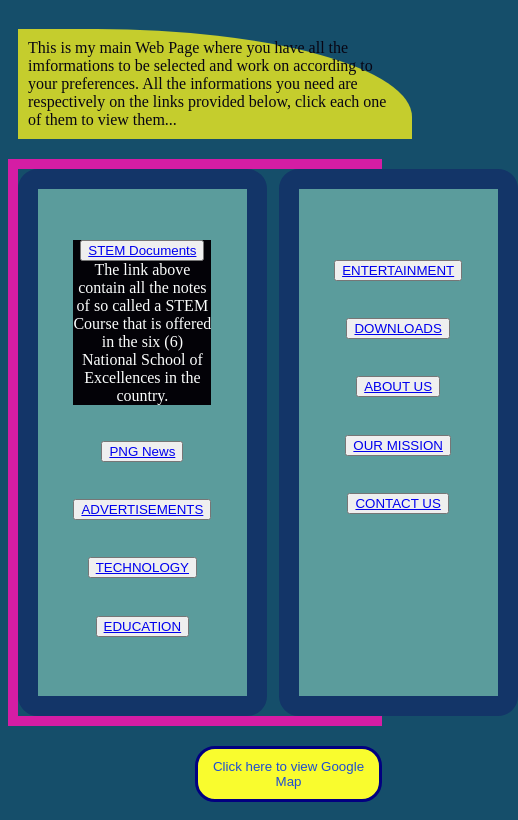
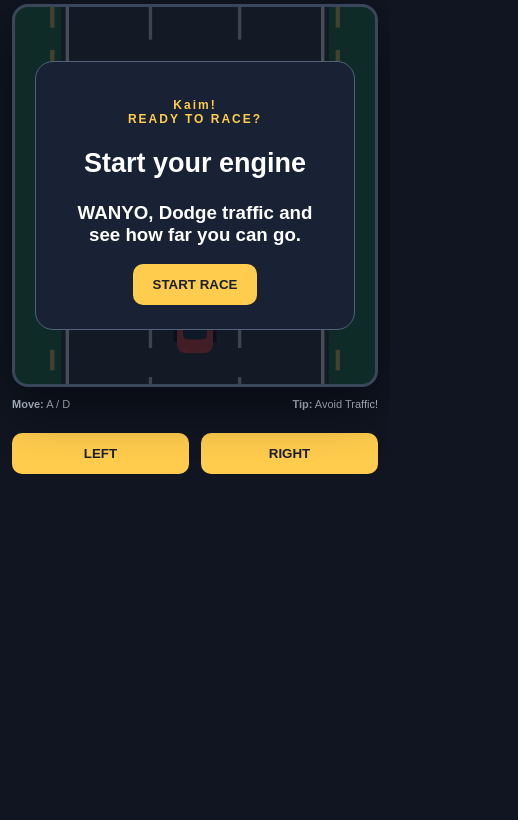
Before and after one commit to JonahKUALA/monpii, a plain HTML site: page index.html in a window 390 px wide. Shown: the part 279-1099 px from the top of the page, 518 px wide, since content can reach past the window. After the commit the page ends 844 px from the top, so only its background shows below. Drawn offline with Linux system fonts and the light colour scheme.

Commit message:
Add files via upload

```diff
--- /dev/null
+++ b/game.js
@@ -0,0 +1,291 @@
+const canvas = document.getElementById("gameCanvas");
+const ctx = canvas.getContext("2d");
+
+const scoreElement = document.getElementById("score");
+const overlay = document.getElementById("overlay");
+const overlayTitle = document.getElementById("overlayTitle");
+const overlayMessage = document.getElementById("overlayMessage");
+const overlayEyebrow = document.getElementById("overlayEyebrow");
+const startButton = document.getElementById("startButton");
+
+const leftButton = document.getElementById("leftButton");
+const rightButton = document.getElementById("rightButton");
+
+const W = canvas.width;
+const H = canvas.height;
+
+const road = { x: 54, width: 312 };
+const laneWidth = road.width / 3;
+
+const car = {
+  lane: 1,
+  y: H - 112,
+  width: 42,
+  height: 76
+};
+
+const colors = [
+  "#f4b942",
+  "#4fc3f7",
+  "#b39ddb",
+  "#f06b6b",
+  "#eeeeee"
+];
+
+let traffic = [];
+let score = 0;
+let speed = 250;
+let roadOffset = 0;
+let spawnTimer = 0;
+let running = false;
+let lastTime = 0;
+let animationId = null;
+
+function laneCenter(lane) {
+  return road.x + laneWidth * lane + laneWidth / 2;
+}
+
+function roundedRect(x, y, w, h, radius) {
+  ctx.beginPath();
+  ctx.roundRect(x, y, w, h, radius);
+}
+
+function drawCar(x, y, color, player = false) {
+  const w = car.width;
+  const h = car.height;
+
+  // Wheels
+  ctx.fillStyle = "#11151b";
+
+  ctx.fillRect(x - w / 2 - 4, y + 13, 7, 18);
+  ctx.fillRect(x + w / 2 - 3, y + 13, 7, 18);
+  ctx.fillRect(x - w / 2 - 4, y + h - 31, 7, 18);
+  ctx.fillRect(x + w / 2 - 3, y + h - 31, 7, 18);
+
+  // Car body
+  ctx.fillStyle = color;
+  roundedRect(x - w / 2, y, w, h, 10);
+  ctx.fill();
+
+  // Windows
+  ctx.fillStyle = "#b9edff";
+  roundedRect(x - w / 2 + 7, y + 13, w - 14, 19, 5);
+  ctx.fill();
+
+  ctx.fillStyle = "#24364a";
+  roundedRect(x - w / 2 + 7, y + 43, w - 14, 17, 5);
+  ctx.fill();
+
+  // Headlights
+  ctx.fillStyle = "#fff5c4";
+  ctx.fillRect(x - w / 2 + 4, y + 3, 9, 4);
+  ctx.fillRect(x + w / 2 - 13, y + 3, 9, 4);
+
+  // Rear lights
+  ctx.fillStyle = "#ff4c57";
+  ctx.fillRect(x - w / 2 + 4, y + h - 5, 9, 3);
+  ctx.fillRect(x + w / 2 - 13, y + h - 5, 9, 3);
+
+  if (player) {
+    ctx.fillStyle = "white";
+    ctx.fillRect(x - 2, y + 34, 4, 8);
+  }
+}
+
+function drawRoad(dt) {
+  // Grass
+  ctx.fillStyle = "#267b4a";
+  ctx.fillRect(0, 0, W, H);
+
+  // Asphalt
+  ctx.fillStyle = "#353b45";
+  ctx.fillRect(road.x, 0, road.width, H);
+
+  // Road edges
+  ctx.fillStyle = "white";
+  ctx.fillRect(road.x + 5, 0, 4, H);
+  ctx.fillRect(road.x + road.width - 9, 0, 4, H);
+
+  // Moving lane markings
+  roadOffset = (roadOffset + speed * dt) % 72;
+  ctx.fillStyle = "#d9dee5";
+
+  for (let lane = 1; lane <= 2; lane++) {
+    const x = road.x + laneWidth * lane - 2;
+
+    for (let y = -72 + roadOffset; y < H; y += 72) {
+      ctx.fillRect(x, y, 4, 38);
+    }
+  }
+
+  // Yellow roadside markers
+  ctx.fillStyle = "#f4d35e";
+
+  for (let y = -50 + roadOffset % 50; y < H; y += 50) {
+    ctx.fillRect(road.x - 13, y, 5, 24);
+    ctx.fillRect(road.x + road.width + 8, y, 5, 24);
+  }
+}
+
+function draw() {
+  ctx.clearRect(0, 0, W, H);
+  drawRoad(0);
+
+  for (const enemy of traffic) {
+    drawCar(laneCenter(enemy.lane), enemy.y, enemy.color);
+  }
+
+  drawCar(laneCenter(car.lane), car.y, "#ef4444", true);
+}
+
+function spawnTraffic() {
+  const lanes = [0, 1, 2].filter(lane =>
+    !traffic.some(enemy =>
+      enemy.lane === lane && enemy.y < 150
+    )
+  );
+
+  if (lanes.length === 0) return;
+
+  const lane = lanes[Math.floor(Math.random() * lanes.length)];
+  const color = colors[Math.floor(Math.random() * colors.length)];
+
+  traffic.push({
+    lane,
+    y: -90,
+    color
+  });
+}
+
+function checkCollision(a, b) {
+  const sameLane = a.lane === b.lane;
+
+  const verticalHit =
+    a.y < b.y + car.height - 10 &&
+    a.y + car.height - 10 > b.y + 10;
+
+  return sameLane && verticalHit;
+}
+
+function endGame() {
+  running = false;
+
+  overlay.classList.remove("hidden");
+  overlayEyebrow.textContent = "RACE FINISHED";
+  overlayTitle.textContent = "Game over!";
+  overlayMessage.textContent =
+    `You scored ${Math.floor(score)} points. Try again!`;
+
+  startButton.textContent = "RACE AGAIN";
+}
+
+function update(dt) {
+  // Increase difficulty as the score grows
+  speed = Math.min(480, 250 + score * 0.55);
+  score += dt * 10;
+
+  scoreElement.textContent = Math.floor(score);
+
+  // Spawn traffic
+  spawnTimer += dt;
+
+  const interval = Math.max(0.48, 1.15 - score / 900);
+
+  if (spawnTimer >= interval) {
+    spawnTraffic();
+    spawnTimer = 0;
+  }
+
+  // Move enemy cars down the road
+  for (const enemy of traffic) {
+    enemy.y += speed * dt;
+
+    if (checkCollision(car, enemy)) {
+      endGame();
+      return;
+    }
+  }
+
+  // Remove cars that have passed the screen
+  traffic = traffic.filter(enemy => enemy.y < H + 100);
+}
+
+function loop(timestamp) {
+  if (!running) return;
+
+  const dt = Math.min((timestamp - lastTime) / 1000 || 0, 0.04);
+  lastTime = timestamp;
+
+  update(dt);
+  draw();
+
+  if (running) {
+    animationId = requestAnimationFrame(loop);
+  }
+}
+
+function moveLeft() {
+  if (running) {
+    car.lane = Math.max(0, car.lane - 1);
+  }
+}
+
+function moveRight() {
+  if (running) {
+    car.lane = Math.min(2, car.lane + 1);
+  }
+}
+
+function startGame() {
+  if (animationId !== null) {
+    cancelAnimationFrame(animationId);
+  }
+
+  traffic = [];
+  score = 0;
+  speed = 250;
+  roadOffset = 0;
+  spawnTimer = 0;
+  car.lane = 1;
+
+  scoreElement.textContent = "0";
+  overlay.classList.add("hidden");
+
+  running = true;
+  lastTime = performance.now();
+
+  animationId = requestAnimationFrame(loop);
+}
+
+// Keyboard controls
+document.addEventListener("keydown", event => {
+  if (
+    ["ArrowLeft", "ArrowRight", "a", "A", "d", "D"].includes(event.key)
+  ) {
+    event.preventDefault();
+  }
+
+  if (!running &&
+      (event.key === "Enter" || event.key === " ")) {
+    startGame();
+    return;
+  }
+
+  if (event.repeat) return;
+
+  if (event.key === "ArrowLeft" || event.key === "a" || event.key === "A") {
+    moveLeft();
+  }
+
+  if (event.key === "ArrowRight" || event.key === "d" || event.key === "D") {
+    moveRight();
+  }
+});
+
+// Buttons
+startButton.addEventListener("click", startGame);
+leftButton.addEventListener("click", moveLeft);
+rightButton.addEventListener("click", moveRight);
+
+// Initial screen
+draw();
--- a/index.html
+++ b/index.html
@@ -1,165 +1,53 @@
 <!DOCTYPE html>
-<html>
-    <head lang="en:us;">
+<html lang="en">
+    <head>
     <meta charset="UTF-8">
-<meta name="viewport" content="width=device-width, initial-scale=1.0">
+    <meta name="viewport"
+content="width=device-width,initial-scale=1.0">
 
-        <title>FUN</title>
+<title> Turbo Road - Car Racing</title>
+<link rel="stylesheet"
+href="style.css">
         </head>
-    <style>
-        body {
-            background-color: #154e6a;
-        }
-        p {
-            background-color: azure;
-            text-align: center;
-        }
-        #kom {
-            font-size: 400%;
-            color: aliceblue;
-        }
-        #box {
-            width: 100%;
-            max-width: max-content;
-            padding: 10px;
-            text-align: left;
-            color: rgb(8, 5, 19);
-            background-color: rgb(197, 205, 45);
-            border-top-right-radius: 80%;
-            margin-top: 0.5px;
-            margin-bottom: 20px;
-            margin-left: 10px;
-            margin-right: 200px;
-        }
-
-        .container {
-            border: 10px solid rgb(213, 29, 164);
-            display:flex;
-            gap:12px;
-            max-width: max-content;
-            max-height: max-content;
-        }
-
-        .box_mendai {
-            border: 20px solid rgb(19, 53, 104);
-            text-align: center;
-            border-radius: 20px;
-            flex: 1;
-            padding: 10%;
-
-            background-color: rgb(91, 156, 156);
-            color: rgb(252, 254, 253);
-        }
-
-        .box_laap {
-            border: 20px solid rgb(19, 53, 104);
-            padding:10%;
-            text-align: center;
-            border-radius: 20px;
-            flex: 1;
-           background-color: rgb(91, 156, 156);
-            color: #fdfdfe;
-        }
-
-        .button {
-
-            text-align: center;
-            padding: 10px;
-            margin-top: 20px;
-            margin-left: 50%;
-            background-color: rgb(249, 252, 46);
-            color: rgb(30, 78, 210);
-            border-radius: 20px;
-            border: 3px solid rgb(2, 0, 128)
-        }
-        .button:hover {
-            color: #b2c40f;
-            background-color: rgb(158, 86, 161);
-            transform: scale(1.4);
-        }
-        .button2 {
-            background-color: #c40f0f;
-            padding: 10px;
-            margin-left: 50%;
-        }
-        .button2:hover {
-            color: #c40f70;
-            background-color: chartreuse;
-            transform: scale(1.5);
-        }
-
-        .STEM {
-            background-color: #030207;
-        }
-
-    </style>
 
         <body>
-
-
-
-    <h1 id="kom">Hi Dear, welcome to my channel!</h1>
-
-
-
-       <p><div id="box">This is my main Web Page where you have all the imformations to be selected and work on according to <br> your preferences.
-        All the informations you need are respectively on the links provided below, click each one  of them to view them...</div></p>
-
-
-
-        <div class="container">
-            <div class="box_mendai">
-                <p class="STEM"><button><a href="STEM NOTES">STEM Documents</a></button>
-                <br>The link above contain all the notes of so called a STEM Course that is offered in the six (6) National School of Excellences in the country.</p>
-                <h1><button><a href="PNG News">PNG News</a></button></h1>
-                <h1><button><a href="ADs">ADVERTISEMENTS</a></button></h1>
-                <h1><button><a href="Tech">TECHNOLOGY</a></button></h1>
-                <h1><button><a href="Education">EDUCATION</a></button></h1>
+            <main class="game-shell">
+                <header class="top-bar">
+                    <div>
+                        <h1 class="ratty">WildWestWanyo Turbo Racing</h1>
+                        <br>
+                        <br>
+                        <H1>AI Road Test By WANYO</H1>
                     </div>
 
-            <div class="box_laap">
-                <h1><button><a href="Entertainment">ENTERTAINMENT</a></button></h1>
-                <h1><button><a href="Download">DOWNLOADS</a></button></h1>
-                <h1><button><a href="About.html">ABOUT US</a></button></h1>
-                <h1><button><a href="Mission.html">OUR MISSION</a></button></h1>
-                <h1><button><a href="Contact">CONTACT US</a></button></h1>
+                    <div class="score-panel">
+                        <span>SCORE POINTS:</span>
+                        <strong id="score">0</strong>
+                    </div>
+                </header>
+
+                <section class="game-area">
+                    <canvas id="gameCanvas" width="420" height="440"></canvas>
+                    <div class="overlay" id="overlay">
+                        <div class="overlay-card">
+                            <p class="eyebrow" id="overlayEyebrow">Kaim!<br>READY TO RACE?</p>
+                            <h2 id="overlayTitle">Start your engine</h2>
+                            <H3 id="overlayMessage">WANYO, Dodge traffic and see how far you can go.</H3>
+                            <button id="startButton">START RACE</button>
                         </div>
                     </div>
+                </section>
 
+                <footer class="controls">
+                    <p><strong>Move:</strong> A / D</p>
+                    <p><strong>Tip:</strong> Avoid Traffic!</p>
+                </footer>
 
-
-        <!--This is a Button.-->
-        <button class="button" href="https://maps.google.com/">Click here to view Google Map</button>
-
-
-
-        <h1>Hello JavaScript!</h1><br>
-
-        <script>
-            document.write('<br>');
-            // Debuging console messages
-            console.log("Hello from JavaScript");
-            // Writing webpage text
-            document.write('JS is working!');
-            document.write("<br>");
-            console.log(x);
-            var x=10;
-            document.write(x);
-
-            document.write('<br>');
-            var y=20;
-                r= 30;
-                p= y+r;
-                console.log('addition');
-                document.write(p);
-
-                document.write('<br>');
-                var v= 300;
-                    l= 400;
-                    k= v+l;
-                    console.log(k);
-                    document.write(k)
-        </script>
-
+                <div class="mobile-controls">
+                    <button id="leftButton"> LEFT</button>
+                    <button id="rightButton">RIGHT </button>
+                </div>
+            </main>
+            <script src="game.js"></script>
         </body>
 </html>
--- /dev/null
+++ b/style.css
@@ -0,0 +1,175 @@
+* {
+  box-sizing: border-box;
+}
+
+body {
+  margin: 0;
+  min-height: 100vh;
+  display: flex;
+  justify-content: center;
+  align-items: center;
+  padding: 20px;
+  background: #101521;
+  color: white;
+  font-family: Arial, sans-serif;
+}
+
+.ratty {
+  color: chocolate;
+  background-color: chartreuse;
+  text-underline-position: below;
+}
+
+.game-shell {
+  width: min(100%, 520px);
+}
+
+.top-bar {
+  display: flex;
+  align-items: center;
+  justify-content: space-between;
+  margin-bottom: 14px;
+}
+
+.eyebrow {
+  color: #ffcc4d;
+  font-size: 12px;
+  font-weight: bold;
+  letter-spacing: 2px;
+}
+
+h1 {
+  margin: 0;
+  font-size: 32px;
+}
+
+.score-panel {
+  padding: 10px 16px;
+  text-align: right;
+  background: #202a3b;
+  border-radius: 12px;
+}
+
+.score-panel span {
+  display: block;
+  color: #aab5c7;
+  font-size: 11px;
+}
+
+.score-panel strong {
+  color: #ffcc4d;
+  font-size: 26px;
+}
+
+.game-area {
+  position: relative;
+  overflow: hidden;
+  border: 3px solid #3a465b;
+  border-radius: 16px;
+  background: #252a32;
+  box-shadow: 0 20px 50px #0007;
+}
+
+canvas {
+  display: block;
+  width: 100%;
+  height: auto;
+}
+
+.overlay {
+  position: absolute;
+  inset: 0;
+  display: grid;
+  place-items: center;
+  padding: 20px;
+  background: #08101bbd;
+}
+
+.overlay.hidden {
+  display: none;
+}
+
+.overlay-card {
+  width: 100%;
+  max-width: 320px;
+  padding: 24px;
+  text-align: center;
+  border: 1px solid #536178;
+  border-radius: 18px;
+  background: #182234;
+}
+
+.overlay-card h2 {
+  font-size: 27px;
+}
+
+.overlay-card p:not(.eyebrow) {
+  color: #c4cede;
+  line-height: 1.5;
+}
+
+button {
+  padding: 13px 20px;
+  border: none;
+  border-radius: 10px;
+  background: #ffcc4d;
+  color: #1a202c;
+  font-weight: bold;
+  cursor: pointer;
+}
+
+button:hover {
+  background: #ffdc7d;
+}
+
+.controls {
+  display: flex;
+  justify-content: space-between;
+  gap: 10px;
+  color: #b9c4d4;
+  font-size: 13px;
+}
+
+.mobile-controls {
+  display: none;
+  gap: 12px;
+  margin-top: 12px;
+}
+
+.mobile-controls button {
+  flex: 1;
+}
+
+@media (max-width: 560px) {
+  body {
+    padding: 12px;
+    align-items: flex-start;
+  }
+
+  .controls {
+    font-size: 11px;
+  }
+
+  .mobile-controls {
+    display: flex;
+  }
+}
+
+#pauseButton {
+    padding: 10px 12px;
+    background-image: #4fc3f7;
+    white-space: nowrap;
+}
+
+#pauseButton:disabled {
+    opacity: 0.5;
+    cursor: not-allowed;
+    gap:10px;
+}
+
+@media (max-width: 420px) {
+    .top-bar {
+        flex-wrap: wrap;
+        gap: 10px;
+    }
+}
```
Lines whose indentation alone changed are shown as unchanged.
